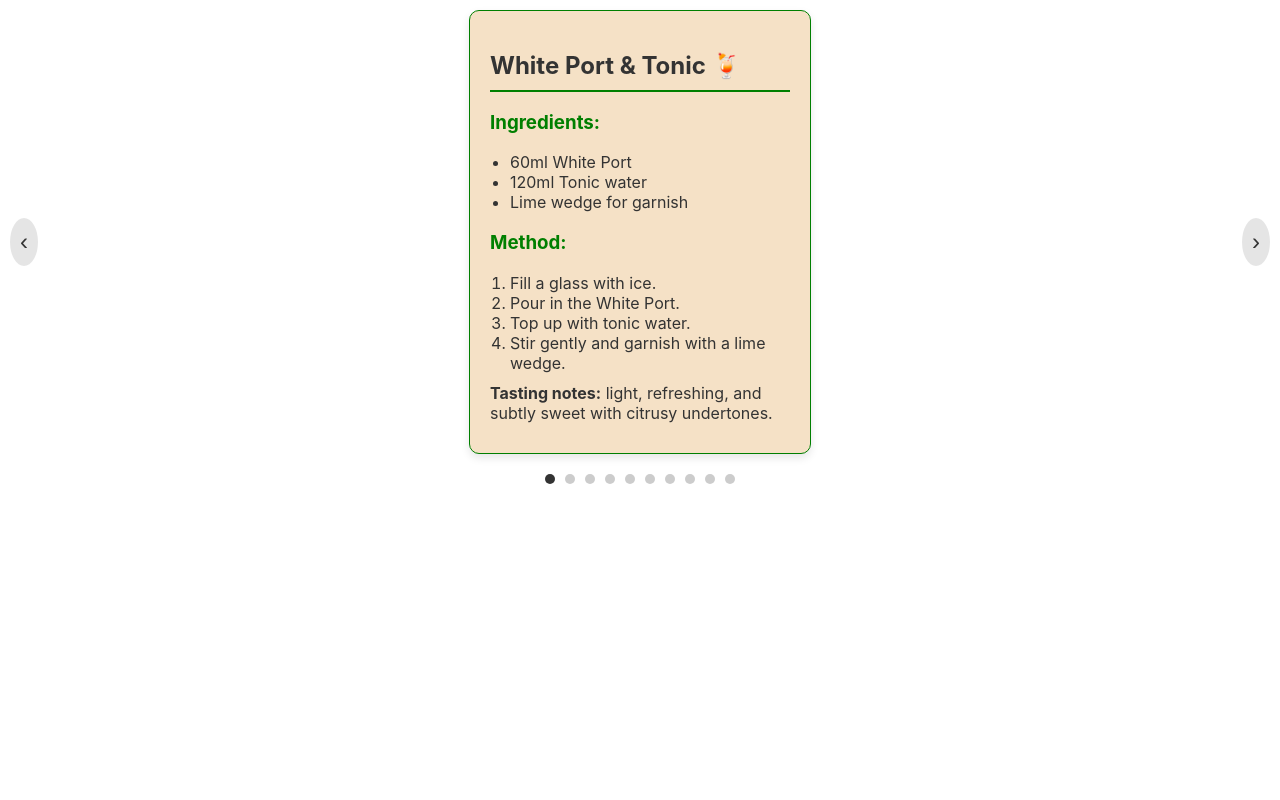
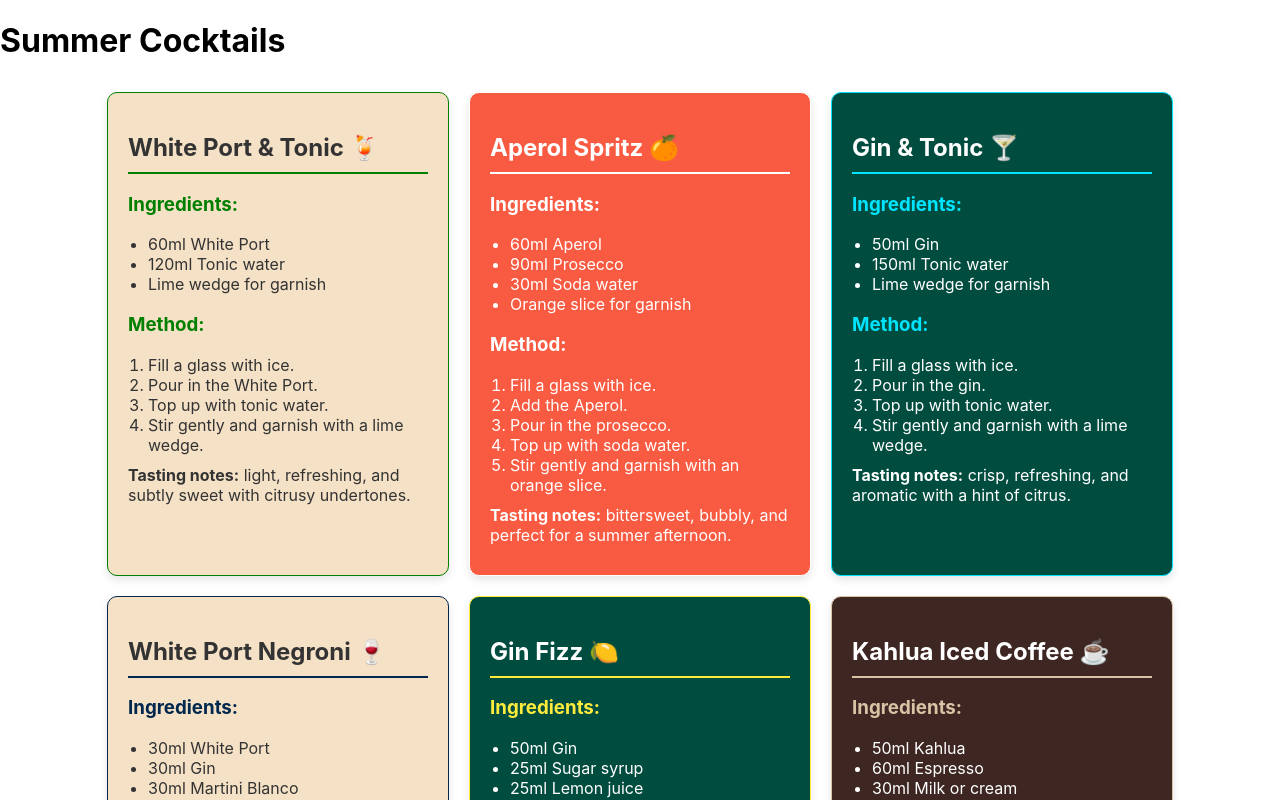
Before and after one commit to Albadylic/summer-cocktails, a React (Create React App) app: page / in a window 1280 px wide. Shown: the top 800 px of the page. Built offline with nearby package versions, Linux system fonts and the light colour scheme.

Commit message:
Revert to working version

```diff
--- a/src/App.js
+++ b/src/App.js
@@ -1,5 +1,5 @@
 import React, { useState, useEffect } from "react";
-import CocktailCard from "./CocktailCard";
+import CocktailList from "./CocktailCard";
 import drinksData from "./drinks.json";
 
 const App = () => {
@@ -11,7 +11,8 @@
 
   return (
     <div>
-      <CocktailCard drinks={drinks} />
+      <h1>Summer Cocktails</h1>
+      <CocktailList drinks={drinks} />
     </div>
   );
 };
--- a/src/CocktailCard.css
+++ b/src/CocktailCard.css
@@ -14,7 +14,6 @@
   margin: 10px;
   max-width: 300px;
   box-shadow: 0 4px 8px rgba(0, 0, 0, 0.1);
-  transition: transform 0.3s ease-in-out;
 }
 
 .cocktail-card[data-dark-text="true"] {
@@ -45,57 +44,8 @@
   margin: 10px 0;
 }
 
-.carousel-container {
-  display: flex;
-  flex-direction: column;
-  align-items: center;
-  position: relative;
-  width: 100%;
-}
-
-.carousel-button {
-  background: rgba(0, 0, 0, 0.1);
-  border: none;
-  border-radius: 50%;
-  color: #333;
-  font-size: 1.5rem;
-  cursor: pointer;
-  padding: 10px;
-  position: absolute;
-  top: 50%;
-  transform: translateY(-50%);
-  z-index: 1;
-}
-
-.carousel-button.left {
-  left: 10px;
-}
-
-.carousel-button.right {
-  right: 10px;
-}
-
-.carousel-dots {
-  display: flex;
-  justify-content: center;
-  margin-top: 10px;
-}
-
-.dot {
-  background-color: #ccc;
-  border-radius: 50%;
-  height: 10px;
-  width: 10px;
-  margin: 0 5px;
-  display: inline-block;
-  transition: background-color 0.3s;
-}
-
-.dot.active {
-  background-color: #333;
-}
-
 .cocktail-list {
   display: flex;
+  flex-wrap: wrap;
   justify-content: center;
 }
--- a/src/CocktailCard.js
+++ b/src/CocktailCard.js
@@ -1,4 +1,4 @@
-import React, { useState, useEffect } from "react";
+import React from "react";
 import "./CocktailCard.css";
 
 const getColorContrast = (hexColor) => {
@@ -10,97 +10,48 @@
   return brightness < 128 ? "light" : "dark";
 };
 
-const Carousel = ({ drinks }) => {
-  const [currentIndex, setCurrentIndex] = useState(0);
-
-  useEffect(() => {
-    const handleKeydown = (event) => {
-      if (event.key === "ArrowRight") {
-        handleNext();
-      } else if (event.key === "ArrowLeft") {
-        handlePrev();
-      }
+const CocktailCard = ({ drink }) => {
+  const cardStyle = {
+    "--primary-color": drink.primaryColor,
+    "--secondary-color": drink.secondaryColor,
   };
 
-    window.addEventListener("keydown", handleKeydown);
-
-    return () => {
-      window.removeEventListener("keydown", handleKeydown);
-    };
-  }, [currentIndex]);
-
-  const handleNext = () => {
-    setCurrentIndex((prevIndex) => {
-      console.log(drinks);
-      return (prevIndex + 1) % drinks.length;
-    });
-  };
-
-  const handlePrev = () => {
-    setCurrentIndex(
-      (prevIndex) => (prevIndex - 1 + drinks.length) % drinks.length
-    );
-  };
-
-  // Handle case where drinks array might be empty
-  if (drinks.length === 0) return <div>No drinks available.</div>;
-
-  const cardStyle = {
-    "--primary-color": drinks[currentIndex].primaryColor,
-    "--secondary-color": drinks[currentIndex].secondaryColor,
-  };
-
-  const isDarkText =
-    getColorContrast(drinks[currentIndex].primaryColor) === "dark";
+  const isDarkText = getColorContrast(drink.primaryColor) === "dark";
 
   return (
-    <div className="carousel-container">
-      <button className="carousel-button left" onClick={handlePrev}>
-        ‹
-      </button>
     <div
       className="cocktail-card"
       style={cardStyle}
       data-dark-text={isDarkText}
     >
       <h2>
-          {drinks[currentIndex].name} {drinks[currentIndex].emoji}
+        {drink.name} {drink.emoji}
       </h2>
       <h3>Ingredients:</h3>
       <ul>
-          {drinks[currentIndex].ingredients.map((ingredient, index) => (
+        {drink.ingredients.map((ingredient, index) => (
           <li key={index}>{ingredient}</li>
         ))}
       </ul>
       <h3>Method:</h3>
       <ol>
-          {drinks[currentIndex].method.map((step, index) => (
+        {drink.method.map((step, index) => (
           <li key={index}>{step}</li>
         ))}
       </ol>
       <p>
-          <strong>Tasting notes:</strong> {drinks[currentIndex].tastingNotes}
+        <strong>Tasting notes:</strong> {drink.tastingNotes}
       </p>
-      </div>
-      <button className="carousel-button right" onClick={handleNext}>
-        ›
-      </button>
-      <div className="carousel-dots">
-        {drinks.map((_, index) => (
-          <span
-            key={index}
-            className={`dot ${index === currentIndex ? "active" : ""}`}
-          />
-        ))}
-      </div>
     </div>
   );
 };
 
-const CocktailCard = ({ drinks }) => (
+const CocktailList = ({ drinks }) => (
   <div className="cocktail-list">
-    <Carousel drinks={drinks} />
+    {drinks.map((drink, index) => (
+      <CocktailCard key={index} drink={drink} />
+    ))}
   </div>
 );
 
-export default CocktailCard;
+export default CocktailList;
```
Lines whose indentation alone changed are shown as unchanged.
